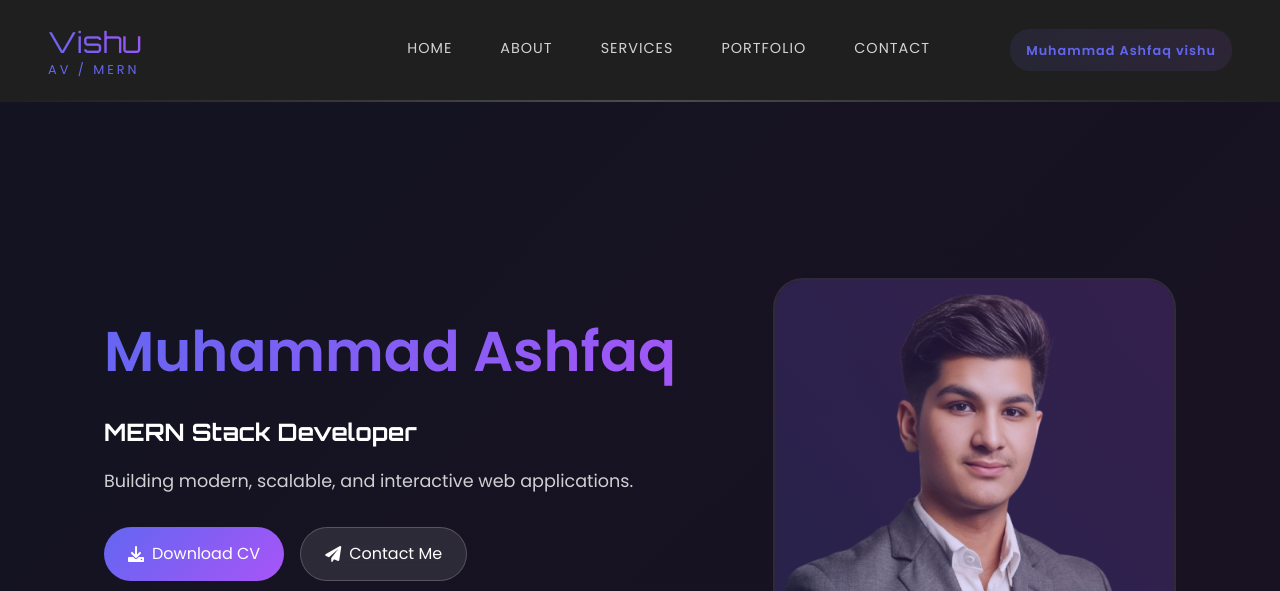
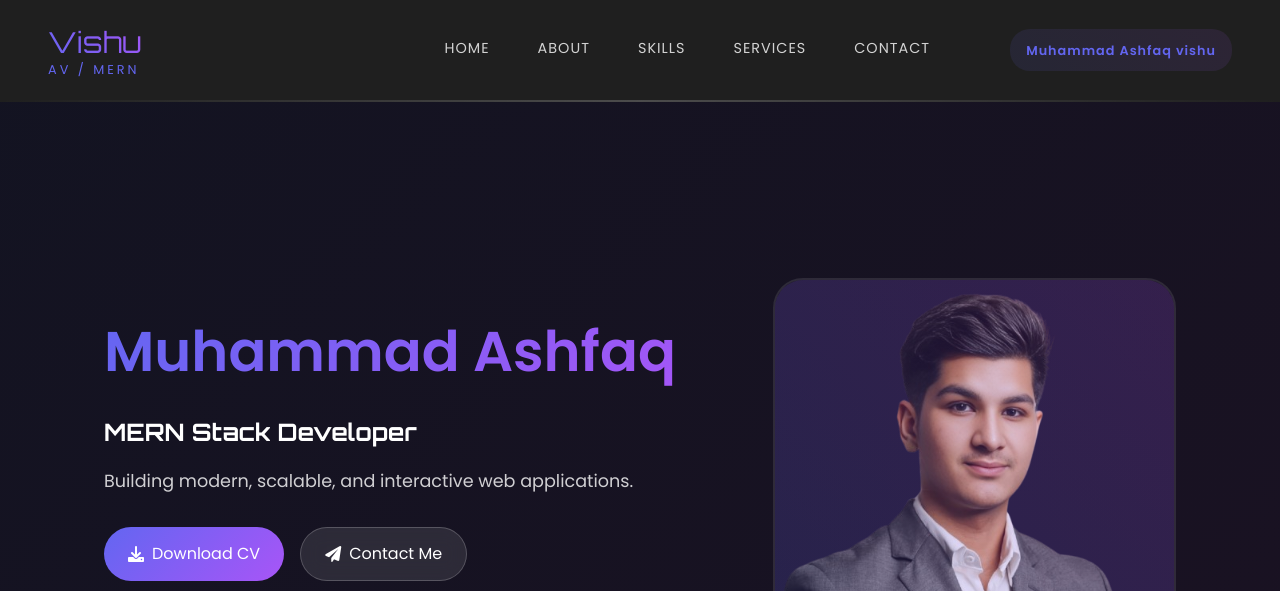
Before and after one commit to Muhammad-Ashfaq-vishu/Muhammad-Ashfaq, a plain HTML site: page my new website/index.html in a window 1280 px wide. Shown: the top 591 px of the page. Drawn offline with nearby package versions, Linux system fonts and the light colour scheme.

Commit message:
updated the nav

```diff
--- a/my new website/index.html
+++ b/my new website/index.html
@@ -40,9 +40,9 @@
         <div class="nav-list">
           <a href="#home" class="nav-link" data-text="Home">Home</a>
           <a href="#about" class="nav-link" data-text="About">About</a>
-          <a href="#services" class="nav-link" data-text="Services">Services</a>
-          <a href="#portfolio" class="nav-link" data-text="Portfolio"
-            >Portfolio</a
+          <a href="#skills" class="nav-link" data-text="Services">Skills</a>
+          <a href="#services" class="nav-link" data-text="services"
+            >Services</a
           >
           <a href="#contact" class="nav-link" data-text="Contact">Contact</a>
           <div class="nav-specialty">
@@ -121,7 +121,7 @@
             <br />
             <br />
             <br />
-            <h2 class="section-title">Skill</h2>
+            <h2 class="section-title" id="skills">Skill</h2>
             <div class="skills-grid">
               <div class="skill-category">
                 <h3 class="skill-heading neon-text">Frontend</h3>
```
